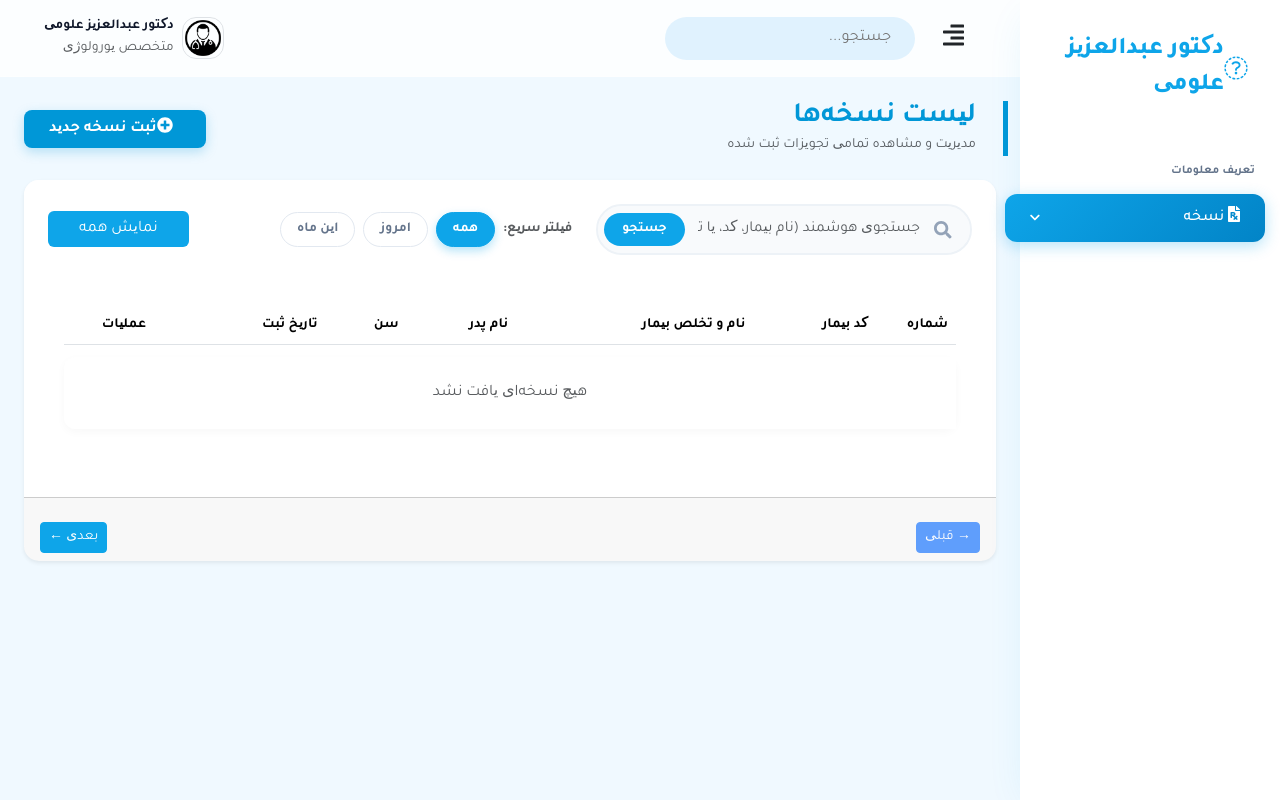
After one commit to MostafaAzizOlumee/olumee-clininc, a PHP site: page /prescription-list.php in a window 1280 px wide. The commit adds this page. Run offline with PHP 8.4, Linux system fonts and the light colour scheme; data that the repository does not hold is empty; some libraries are stand-ins or nearby versions.

Commit message:
Prescript List and Search and filter Page added

```diff
--- a/assets/css/style.css
+++ b/assets/css/style.css
@@ -7,7 +7,6 @@
     --primary-accent: #0ea5e9; /* Sky Blue */
     --primary-dark: #0284c7;
     --secondary-accent: #38bdf8;
-
     --text-dark: #0f172a;
     --text-muted: #64748b;
     --card-radius: 20px;
@@ -21,7 +20,25 @@ body {
     color: var(--text-dark);
     overflow-x: hidden;
 }
+.btn-primary {
+    --bs-btn-color: #fff;
+    --bs-btn-bg: var(--primary-accent);
+    --bs-btn-border-color: var(--primary-accent);
+    --bs-btn-hover-color: #fff;
+    --bs-btn-hover-bg: var(--primary-dark);
+    --bs-btn-hover-border-color: var(--primary-dark);
+    --bs-btn-focus-shadow-rgb: 49, 132, 253;
+    --bs-btn-active-color: #fff;
+    --bs-btn-active-bg: #0a58ca;
+    --bs-btn-active-border-color: #0a53be;
+    --bs-btn-active-shadow: inset 0 3px 5px rgba(0, 0, 0, 0.125);
+    --bs-btn-disabled-color: #fff;
+    --bs-btn-disabled-bg: #0d6efd;
+    --bs-btn-disabled-border-color: #0d6efd;
+}
 
+.dir-ltr { direction: ltr !important; }
+.dir-rtl { direction: rtl !important; }
 /* --- Sidebar --- */
 #wrapper { display: flex; width: 100%; transition: all 0.3s ease; }
 
@@ -383,16 +400,134 @@ body {
 
 /* Custom Row ID Badge */
 .row-id-badge {
-    width: 28px;
-    height: 28px;
-    display: flex;
-    align-items: center;
-    justify-content: center;
     background: #e0f2fe;
     color: var(--primary-dark);
     font-weight: 700;
+    padding: 4px 10px;
     border-radius: 8px;
     font-size: 0.8rem;
+}
+
+
+/* Table Styles for List */
+#prescription-list-table {
+    border-collapse: separate;
+    border-spacing: 0 12px; /* Spacing between rows */
+}
+
+#prescription-list-table tbody tr {
+    background-color: #ffffff;
+    box-shadow: 0 3px 10px rgba(0,0,0,0.03);
+    transition: all 0.2s ease;
+    border-radius: 12px;
+}
+
+#prescription-list-table tbody tr:hover {
+    transform: translateY(-2px);
+    box-shadow: 0 8px 20px rgba(14, 165, 233, 0.1);
+}
+
+#prescription-list-table td {
+    border: none;
+    padding: 15px 10px;
+}
+
+/* Rounded corners for the 'card' rows */
+#prescription-list-table tbody tr td:first-child {
+    border-radius: 0 12px 12px 0;
+    padding-right: 20px;
+}
+#prescription-list-table tbody tr td:last-child {
+    border-radius: 12px 0 0 12px;
+    padding-left: 20px;
+}
+
+/* Badge for diagnosis */
+.badge-sky {
+    background-color: #f0f9ff;
+    color: #0369a1;
+    border: 1px solid #e0f2fe;
+    padding: 6px 12px;
+    border-radius: 6px;
+}
+/* Smart Search Wrapper */
+.search-wrapper {
+    position: relative;
+    display: flex;
+    align-items: center;
+}
+
+.search-pill {
+    background-color: #f8fafc !important;
+    border: 2px solid #edf2f7 !important;
+    border-radius: 50px !important;
+    padding: 12px 50px 12px 100px !important; /* Extra space for icon and button */
+    font-size: 0.95rem;
+    transition: all 0.3s ease;
+}
+
+.search-pill:focus {
+    background-color: #ffffff !important;
+    border-color: #0ea5e9 !important;
+    box-shadow: 0 10px 25px -5px rgba(14, 165, 233, 0.15) !important;
+}
+
+.search-icon {
+    position: absolute;
+    right: 20px;
+    color: #94a3b8;
+    font-size: 1.1rem;
+}
+
+.search-btn {
+    position: absolute;
+    left: 8px;
+    background: #0ea5e9;
+    color: white;
+    border: none;
+    padding: 6px 18px;
+    border-radius: 50px;
+    font-weight: 600;
+    font-size: 0.85rem;
+    transition: 0.2s;
+}
+
+.search-btn:hover {
+    background: #0284c7;
+    transform: scale(1.05);
+}
+
+/* Filter Chips */
+.filter-chip {
+    background: #ffffff;
+    border: 1px solid #e2e8f0;
+    padding: 6px 16px;
+    border-radius: 50px;
+    font-size: 0.85rem;
+    font-weight: 600;
+    color: #64748b;
+    transition: all 0.2s ease;
+}
+
+.filter-chip:hover {
+    border-color: #0ea5e9;
+    color: #0ea5e9;
+    background: #f0f9ff;
+}
+
+.filter-chip.active {
+    background: #0ea5e9;
+    color: white;
+    border-color: #0ea5e9;
+    box-shadow: 0 4px 10px rgba(14, 165, 233, 0.3);
+}
+
+/* Action buttons */
+.btn-light {
+    background-color: #f8fafc;
+}
+.btn-light:hover {
+    background-color: #f1f5f9;
 }
 
 /* Select2 Customization for Table */
--- a/bootstrap/settings.php
+++ b/bootstrap/settings.php
@@ -1,4 +1,8 @@
 <?php
+/* LIST PAGES SETTINGS */
+    define("ROWS_PER_PAGE", 10);
+
+/* LIST PAGES SETTINGS */
 
 /* PRESCRIPTION SETTINGS */
  define('DRUG_USAGE_FORMS', [
--- /dev/null
+++ b/prescription-list.php
@@ -0,0 +1,203 @@
+<?php
+require_once 'bootstrap/init.php';
+
+$prescriptionModel = new Prescription();
+
+$perPage =  isset($_GET['per_page']) ? (int)$_GET['per_page'] : ROWS_PER_PAGE;
+$currentPage = $_GET['page']   ?? 1;
+$rows = $prescriptionModel->getList([
+    'page'     => $currentPage,
+    'per_page' => $perPage,
+    'search'   => $_GET['search'] ?? '',
+    'filter'   => $_GET['filter'] ?? 'all',
+]);
+
+$rowNumber  = ($currentPage - 1) * $perPage;
+
+?>
+<?php include 'inc/head.php'; ?>
+
+<div id="wrapper">
+    <?php include 'inc/aside.php'; ?>
+
+    <div id="page-content-wrapper">
+        <?php include 'inc/navbar.php'; ?>
+
+        <div class="container-fluid px-4 py-4">
+            <div class="row align-items-center mb-4" style="border-right: 5px solid #0097d7; padding-right: 15px;">
+                <div class="col-md-6">
+                    <h3 class="fw-bold mb-0" style="color: #0097d7;">لیست نسخه‌ها</h3>
+                    <p class="text-muted small mb-0">مدیریت و مشاهده تمامی تجویزات ثبت شده</p>
+                </div>
+                <div class="col-md-6 text-end mt-3 mt-md-0">
+                    <a href="prescription-add.php" class="btn text-white px-4 fw-600" style="background-color: #0097d7; border-radius: 8px; box-shadow: 0 4px 12px rgba(0, 151, 215, 0.25);">
+                        <i class="fas fa-plus-circle ms-2"></i>ثبت نسخه جدید
+                    </a>
+                </div>
+            </div>
+
+            <!-- <div class="row g-3 mb-4">
+                <div class="col-md-3">
+                    <div class="card card-stylish bg-gradient-sky border-0 p-3">
+                        <div class="d-flex align-items-center justify-content-between">
+                            <div>
+                                <p class="mb-0 opacity-75 small">مجموع نسخه‌ها</p>
+                                <h3 class="mb-0 fw-bold">1,284</h3>
+                            </div>
+                            <div class="icon-circle"><i class="fas fa-file-prescription fs-4"></i></div>
+                        </div>
+                    </div>
+                </div>
+                <div class="col-md-3">
+                    <div class="card card-stylish border-0 p-3 bg-white">
+                        <div class="d-flex align-items-center justify-content-between">
+                            <div>
+                                <p class="mb-0 text-muted small">نسخه‌های امروز</p>
+                                <h3 class="mb-0 fw-bold text-dark">42</h3>
+                            </div>
+                            <div class="icon-circle" style="background: #e0f2fe; color: #0ea5e9;"><i class="fas fa-calendar-day fs-4"></i></div>
+                        </div>
+                    </div>
+                </div>
+            </div> -->
+
+            <div class="card border-0 shadow-sm" style="border-radius: 15px; overflow: hidden;">
+                <div class="card-header bg-white p-4 border-0">
+                    <div class="row align-items-center g-3">
+                       <form method="get" id="prescription-filter-form">
+                            <div class="row align-items-center g-3">
+                                <div class="col-lg-5">
+                                    <div class="search-wrapper">
+                                        <i class="fas fa-search search-icon"></i>
+                                        <input type="text" name="search" class="form-control search-pill" placeholder="جستجوی هوشمند (نام بیمار، کد، یا تشخیص)..." value="<?= htmlspecialchars($_GET['search'] ?? '') ?>">
+                                        <button type="submit" class="search-btn">جستجو</button>
+                                    </div>
+                                </div>
+
+                                <div class="col-lg-5">
+                                    <div class="d-flex flex-wrap gap-2 justify-content-lg-start justify-content-center align-items-center">
+                                        <span class="small text-muted ms-2 fw-bold">فیلتر سریع:</span>
+                                        <button type="submit" name="filter" value="all" class="filter-chip <?= ($_GET['filter'] ?? 'all') === 'all' ? 'active' : '' ?>">همه</button>
+                                        <button type="submit" name="filter" value="today" class="filter-chip <?= ($_GET['filter'] ?? '') === 'today' ? 'active' : '' ?>">امروز</button>
+                                        <button type="submit" name="filter" value="month" class="filter-chip <?= ($_GET['filter'] ?? '') === 'month' ? 'active' : '' ?>">این ماه</button>
+                                    </div>
+                                </div>
+                                <div class="col-lg-2">
+                                    <a href="prescription-list.php" class="btn btn-primary w-100 border-0 ">
+                                        نمایش همه
+                                    </a>
+                                </div>
+                            </div>
+                        </form>
+                    </div>
+                </div><!-- card-header -->
+                <div class="card-body">
+                    <div class="table-responsive px-4 pb-4">
+                        <table class="table align-middle" id="prescription-list-table">
+                            <thead>
+                                <tr class="text-muted small">
+                                    <th style="width: 80px;">شماره</th>
+                                    <th>کد بیمار</th>
+                                    <th>نام و تخلص بیمار</th>
+                                    <th>نام پدر</th>
+                                    <th>سن</th>
+                                    <th>تاریخ ثبت</th>
+                                    <th class="text-center">عملیات</th>
+                                </tr>
+                            </thead>
+                            <tbody>
+                                <?php if (!empty($rows)): ?>
+                                    <?php foreach ($rows as $row): ?>
+                                        <?php $rowNumber++; ?>
+                                        <tr>
+                                            <!-- Row number -->
+                                            <td class="text-center fw-bold">
+                                                <?= $rowNumber ?>
+                                            </td>
+
+                                            <td>
+                                                <span class="row-id-badge">
+                                                    <?= clean_data($row['patient_code']) ?>
+                                                </span>
+                                            </td>
+
+                                            <td>
+                                                <div class="d-flex align-items-center">
+                                                    <div>
+                                                        <h6 class="mb-0 fw-bold">
+                                                            <?= clean_data($row['first_name'] . ' ' . $row['last_name']) ?>
+                                                        </h6>
+                                                    </div>
+                                                </div>
+                                            </td>
+                                            <td>
+                                                <div class="d-flex align-items-center">
+                                                    <div>
+                                                        <small class="text-muted">
+                                                           <?= clean_data($row['father_name']) ?>
+                                                        </small>
+                                                    </div>
+                                                </div>
+                                            </td>
+                                            <td>
+                                                        <small class="text-muted">
+                                                           <?= clean_data($row['age']) ?> ساله
+                                                        </small>
+                                            </td>
+                                            <td>
+                                                <?= date('Y-m-d', strtotime($row['created_at'])) ?>
+                                            </td>
+
+                                            <td class="text-center">
+                                                <div class="btn-group gap-1">
+                                                    <a href="prescription-print-a4.php?PID=<?= (int)$row['prescription_id'] ?>"
+                                                    class="btn btn-sm btn-light border-0 text-info">
+                                                        <i class="fas fa-print"></i>
+                                                    </a>
+
+                                                    <a href="prescription-edit.php?id=<?= (int)$row['prescription_id'] ?>"
+                                                    class="btn btn-sm btn-light border-0 text-warning">
+                                                        <i class="fas fa-edit"></i>
+                                                    </a>
+
+                                                    <a href="prescription-delete.php?id=<?= (int)$row['prescription_id'] ?>"
+                                                    onclick="return confirm('آیا مطمئن هستید؟')"
+                                                    class="btn btn-sm btn-light border-0 text-danger">
+                                                        <i class="fas fa-trash-alt"></i>
+                                                    </a>
+                                                </div>
+                                            </td>
+                                        </tr>
+                                    <?php endforeach; ?>
+                                <?php else: ?>
+                                    <tr>
+                                        <td colspan="7" class="text-center text-muted py-4">
+                                            هیچ نسخه‌ای یافت نشد
+                                        </td>
+                                    </tr>
+                                <?php endif; ?>
+                            </tbody>
+                        </table>
+                    </div>
+                </div><!-- card-body -->
+                <div class="card-footer">
+                    <?php
+                        $prevPage   = max(1, $currentPage - 1);
+                        $nextPage   = $currentPage + 1;
+                    ?>
+                    <nav class="d-flex justify-content-between align-items-center mt-3">
+                        <a
+                            class="btn btn-sm btn-primary <?= $currentPage <= 1 ? 'disabled' : '' ?>"
+                            href="?page=<?= $prevPage ?>&per_page=<?= $perPage ?>&search=<?= urlencode($_GET['search'] ?? '') ?>&filter=<?= urlencode($_GET['filter'] ?? 'all') ?>">
+                            → قبلی
+                        </a>
+
+                        <a
+                            class="btn btn-sm btn-primary"
+                            href="?page=<?= $nextPage ?>&per_page=<?= $perPage ?>&search=<?= urlencode($_GET['search'] ?? '') ?>&filter=<?= urlencode($_GET['filter'] ?? 'all') ?>">
+                            بعدی ←
+                        </a>
+                    </nav>
+                </div><!-- card-footer -->
+            </div>
+        </div></div></div><?php include 'inc/footer.php'; ?>
```
Also changed, not shown: lib/models/PatientPrescription.php (+30 -0 lines), lib/models/Prescription.php (+84 -0 lines).
